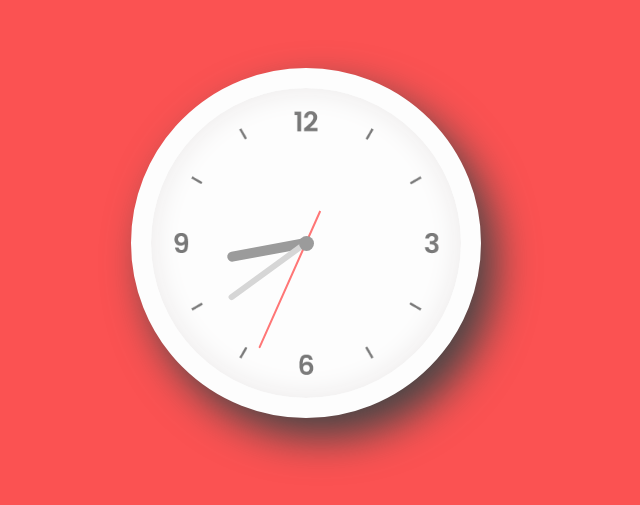
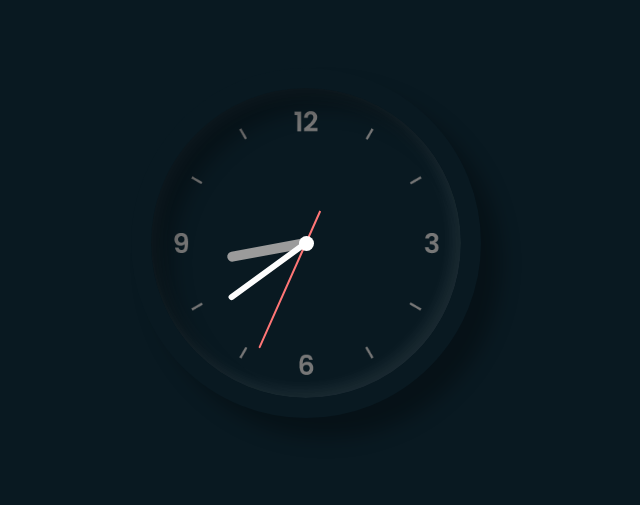
Before and after one commit to Bebeuh/clock, a plain HTML site: page assets/index.html in a window 1280 px wide. Shown: the part 157-662 px from the top of the page, without its empty margins (334-974 px from the left). Drawn offline with Linux system fonts and the light colour scheme.

Commit message:
Dark Mode CSS finished

```diff
--- a/assets/index.html
+++ b/assets/index.html
@@ -6,7 +6,7 @@
     <link rel="stylesheet" href="style.css">
 </head>
 
-<body>
+<body class="dark">
     <div class="clock">
         <div class="hour">
             <div class="hr" id="hr"></div>
--- a/assets/style.css
+++ b/assets/style.css
@@ -10,6 +10,10 @@ body {
     align-items: center;
     min-height: 100vh;
     background: #fb5252;
+}
+
+body.dark {
+    background-color: #091921;
 }
 
 .clock {
@@ -26,6 +30,16 @@ body {
                 15px 20px 40px #464646;
 }
 
+body.dark .clock{
+    background: #091921 url(../img/clock.png);
+    background-size: cover;
+    border: 20px solid #091921;
+    box-shadow: inset 0 0 30px rgba(255, 255, 255, 0.05),
+                20px 20px 20px rgba(0, 0, 0, 0.3),
+                inset -8px -8px 15px rgba(255, 255, 255, 0.05),
+                inset 20px 20px 20px rgba(0, 0, 0, 0.3);
+}
+
 .clock::before {
     content: '';
     position: absolute;
@@ -34,6 +48,10 @@ body {
     background: #9b9b9b;
     z-index: 100000;
     border-radius: 50%;
+}
+
+body.dark .clock::before {
+    background: #fff;
 }
 
 .hour, .min, .sec {
@@ -82,6 +100,10 @@ body {
     border-radius: 6px 6px 0 0;
 }
 
+body.dark .mn::before {
+    background: #FDFDFD
+}
+
 .sc::before {
     content: '';
     position: absolute;
```
